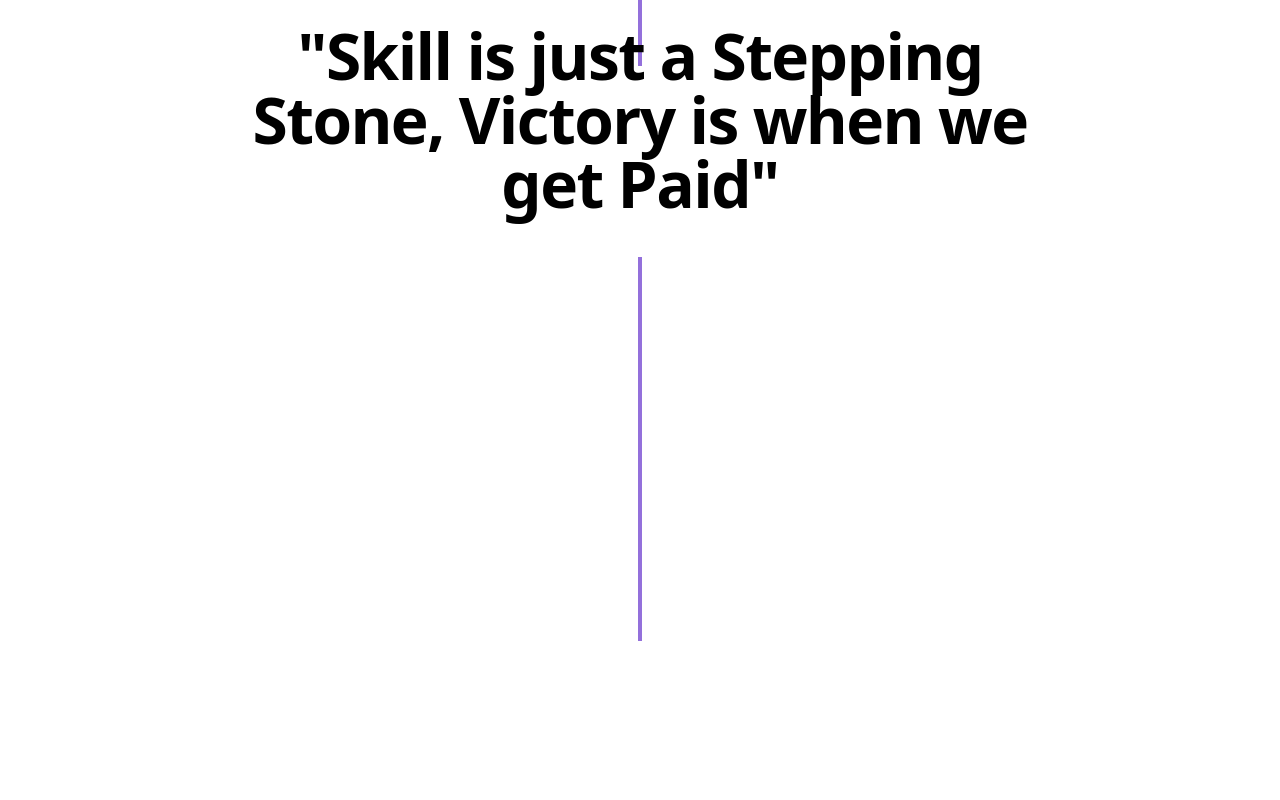
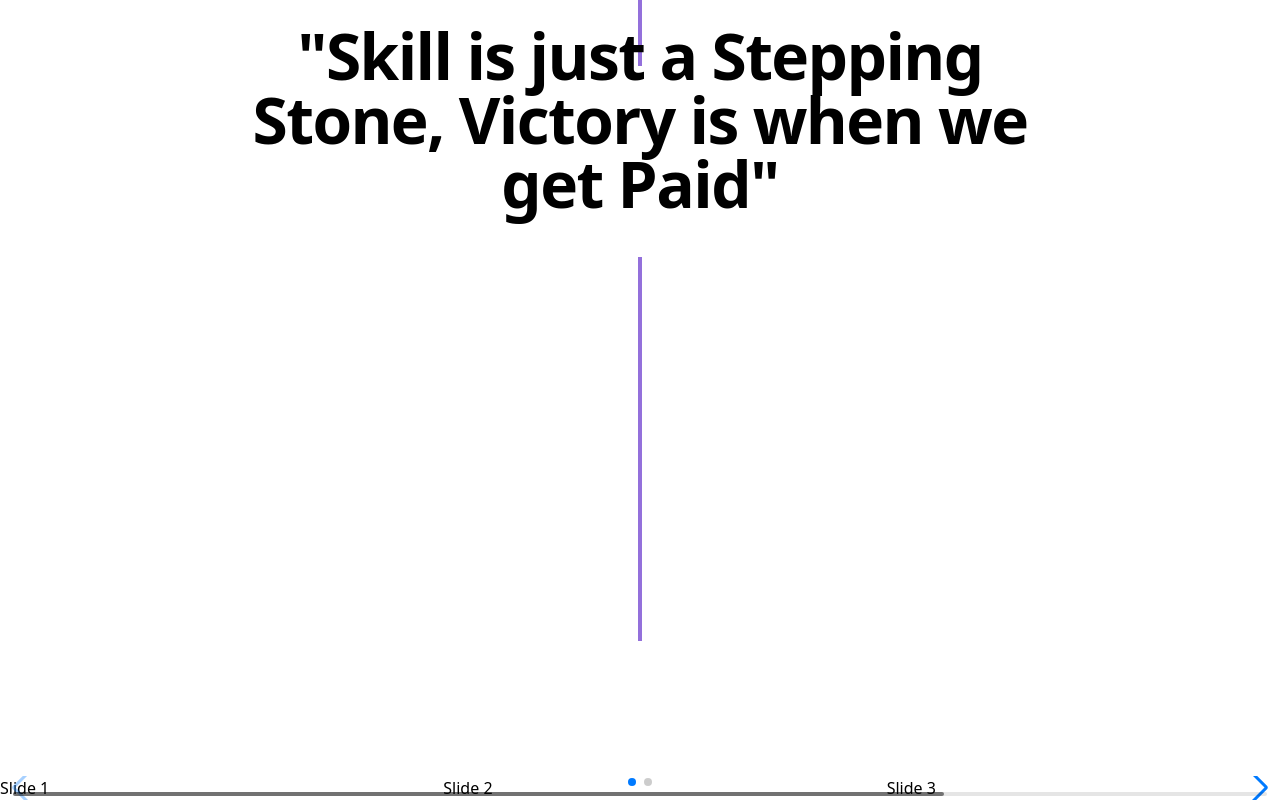
Before and after one commit to difhaels/portfolio-v2, a React (Create React App) app: page / in a window 1280 px wide. Shown: the part 2521-3321 px from the top of the page. Before the commit the page ends 3162 px from the top, so only its background shows below. Built offline with nearby package versions, Linux system fonts and the light colour scheme.

Commit message:
added swiperjs

```diff
--- a/package.json
+++ b/package.json
@@ -10,6 +10,7 @@
     "react": "^18.2.0",
     "react-dom": "^18.2.0",
     "react-scripts": "5.0.1",
+    "swiper": "^11.1.1",
     "web-vitals": "^2.1.4"
   },
   "scripts": {
--- a/src/App.jsx
+++ b/src/App.jsx
@@ -1,6 +1,7 @@
 import Home from './components/Home';
 import Navbar from './components/Navbar';
 import Skills from './components/Skills';
+import Projects from './components/Projects';
 import './components/css/output.css';
 
 function App() {
@@ -8,6 +9,7 @@
     <Navbar/>
     <Home/>
     <Skills/>
+    <Projects/>
   </>);
 }
 
--- /dev/null
+++ b/src/components/Projects.jsx
@@ -0,0 +1,31 @@
+// import Swiper core and required modules
+import { Navigation, Pagination, Scrollbar, A11y } from 'swiper/modules';
+
+import { Swiper, SwiperSlide } from 'swiper/react';
+
+// Import Swiper styles
+import 'swiper/css';
+import 'swiper/css/navigation';
+import 'swiper/css/pagination';
+import 'swiper/css/scrollbar';
+
+export default function Projects() {
+    return (
+        <Swiper
+        // install Swiper modules
+        modules={[Navigation, Pagination, Scrollbar, A11y]}
+        spaceBetween={50}
+        slidesPerView={3}
+        navigation
+        pagination={{ clickable: true }}
+        scrollbar={{ draggable: true }}
+        onSwiper={(swiper) => console.log(swiper)}
+        onSlideChange={() => console.log('slide change')}
+        >
+            <SwiperSlide>Slide 1</SwiperSlide>
+            <SwiperSlide>Slide 2</SwiperSlide>
+            <SwiperSlide>Slide 3</SwiperSlide>
+            <SwiperSlide>Slide 4</SwiperSlide>
+        </Swiper>
+    );
+};
--- a/src/components/Skills.jsx
+++ b/src/components/Skills.jsx
@@ -20,7 +20,7 @@
 
 export default function Skills(){
     return (<>
-        <div className='relative mb-[200px]'>
+        <div className='relative mb-[1200px] '>
             <div className="grid grid-cols-2 gap-10 mx-[15%] items-start">
 
                 <div className="grid gap-10">
--- a/src/components/css/output.css
+++ b/src/components/css/output.css
@@ -693,6 +693,18 @@
   margin-top: 2rem;
 }
 
+.mb-\[2000px\] {
+  margin-bottom: 2000px;
+}
+
+.mb-\[1500px\] {
+  margin-bottom: 1500px;
+}
+
+.mb-\[1200px\] {
+  margin-bottom: 1200px;
+}
+
 .flex {
   display: flex;
 }
@@ -749,6 +761,14 @@
   height: -webkit-fit-content;
   height: -moz-fit-content;
   height: fit-content;
+}
+
+.h-auto {
+  height: auto;
+}
+
+.h-full {
+  height: 100%;
 }
 
 .w-1 {
```
Also changed, not shown: 1 other file (tests, documents, lock files or other folders).
